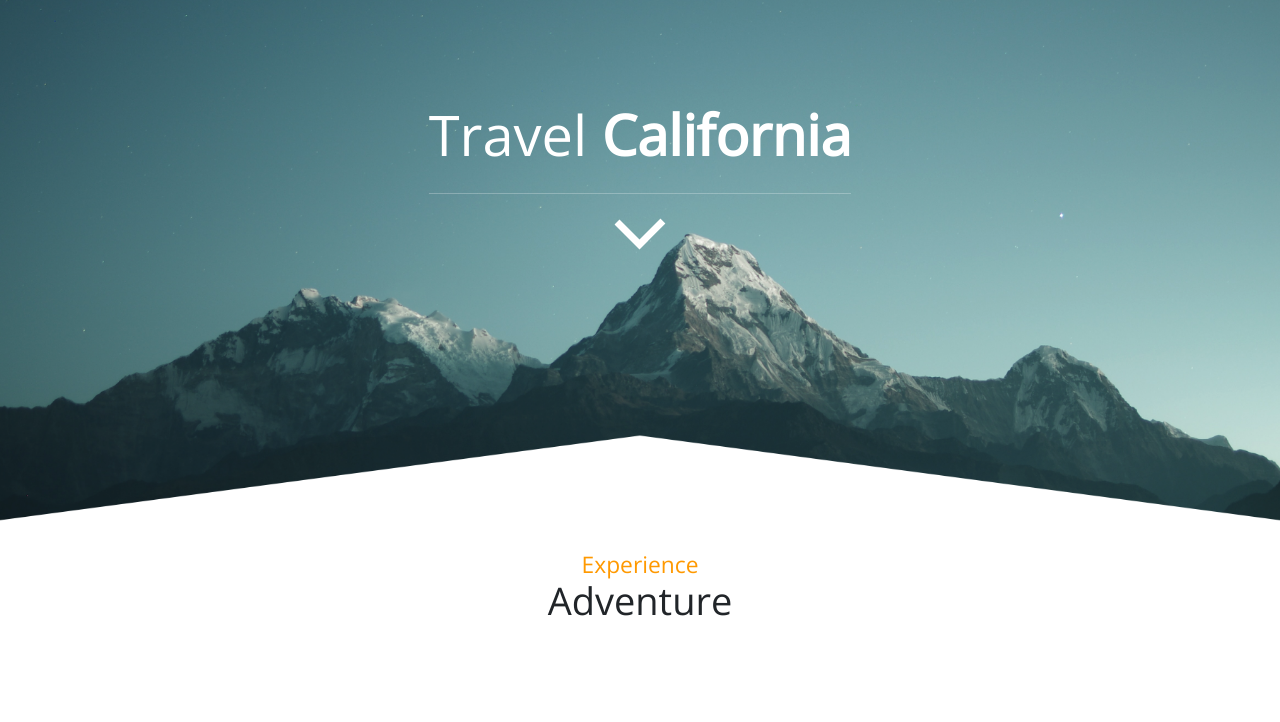
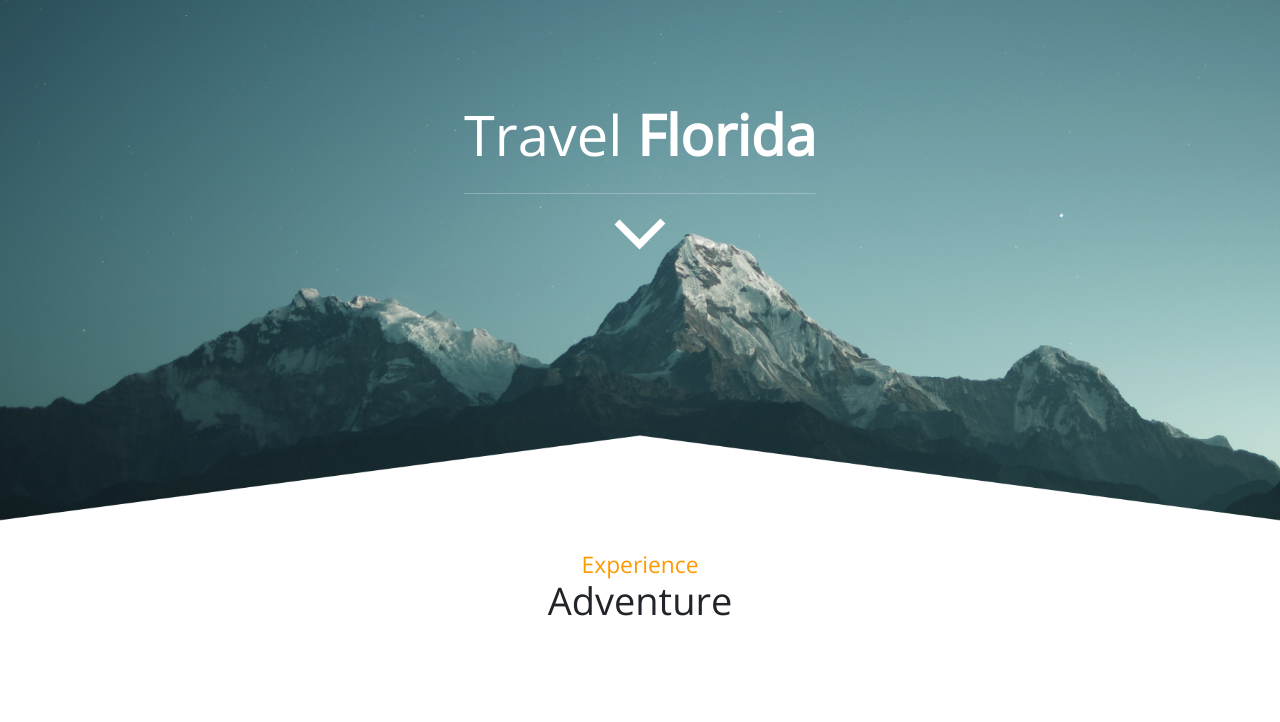
Before and after one commit to simonwoodsdesign/ACTIVITY, a plain HTML site: page index.html in a window 1280 px wide. Shown: the part 74-796 px from the top of the page. Drawn offline with nearby package versions, Linux system fonts and the light colour scheme.

Commit message:
Update index.html

```diff
--- a/index.html
+++ b/index.html
@@ -45,7 +45,7 @@
 
       <div class="jumbotron">
         <div class="hero-section">
-            <h1 class="display-4"> <span>Travel </span> California</h1>
+            <h1 class="display-4"> <span>Travel </span> Florida</h1>
             <hr class="my-4">
             <p><img src="images/chevron.png"></p>
         </div>
```
